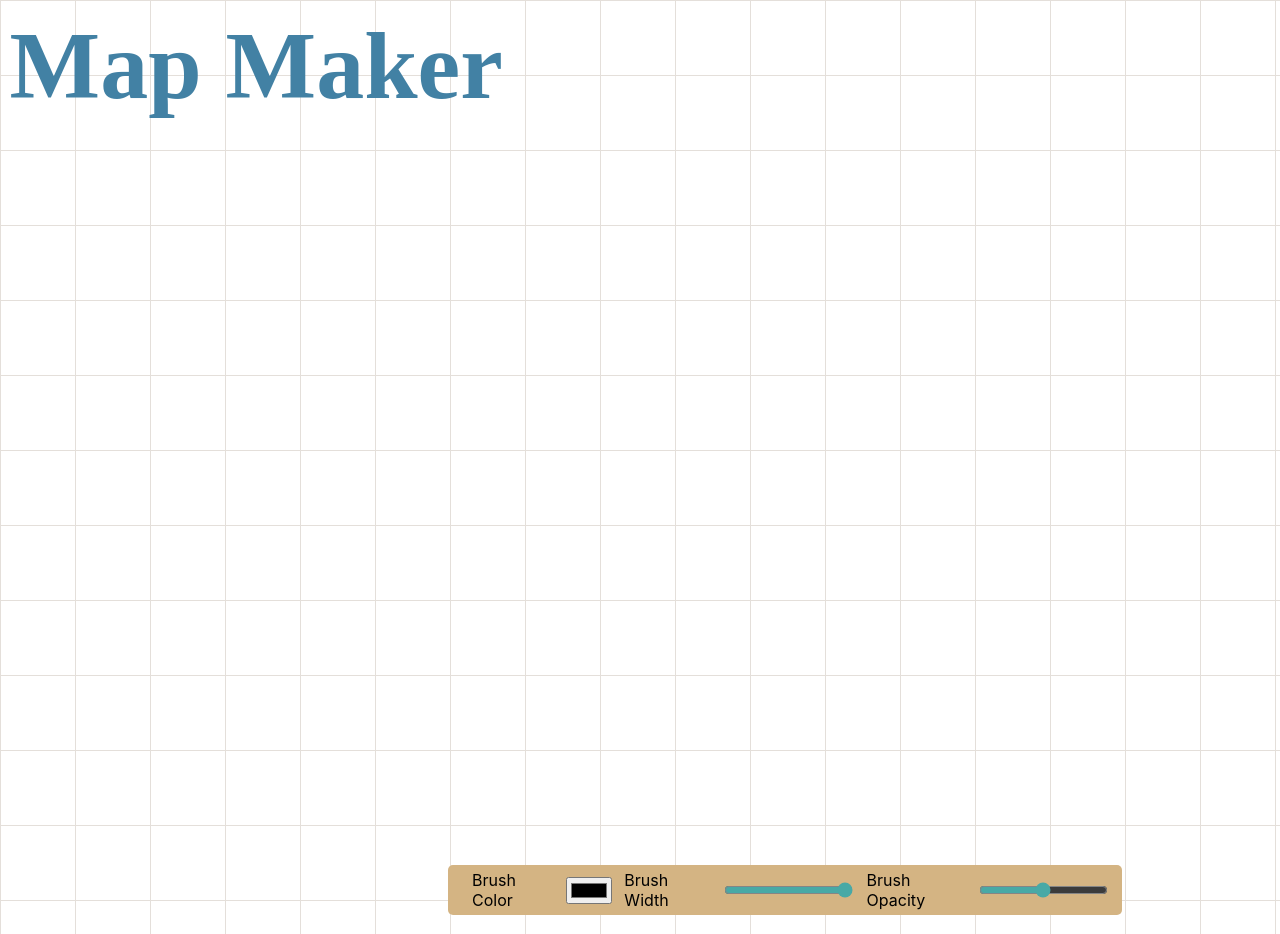
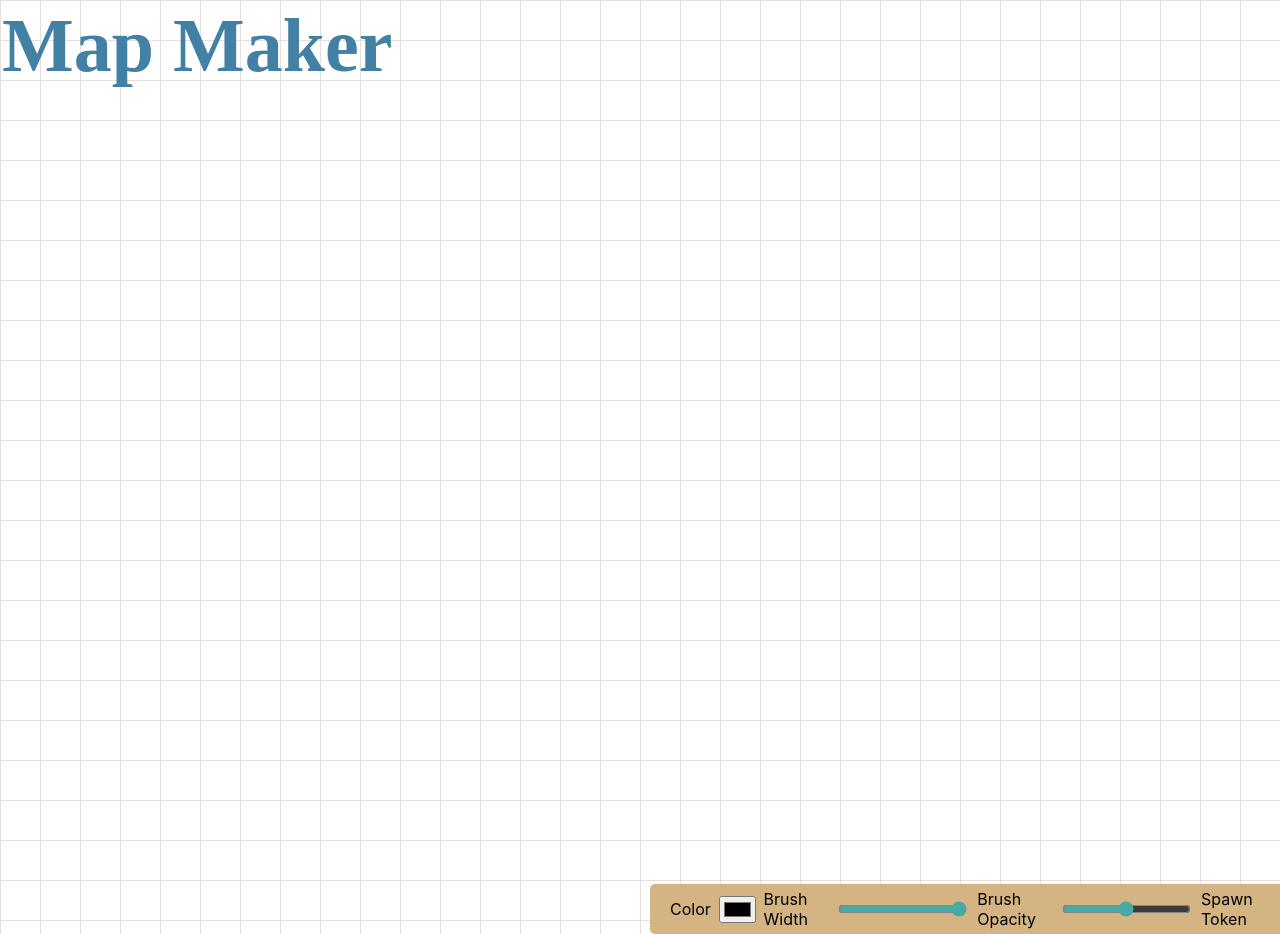
Before and after one commit to GeorgeKimKuen/CS446_MapMaker, a React (Create React App) app: page / in a window 1280 px wide. Shown: the top 934 px of the page. Built offline with nearby package versions, Linux system fonts and the light colour scheme.

Commit message:
Styling changes, added token button

```diff
--- a/src/App.css
+++ b/src/App.css
@@ -12,16 +12,16 @@ $font-color: #fff;
 #content{
     background-image: linear-gradient(to right, #E4DFDA 1px, transparent 1px), linear-gradient(to bottom, #E4DFDA 1px, transparent 1px);
     height: 100%;
-    background-size: 75px 75px;
+    background-size: 40px 40px;
 }
 
 h1 {
     font-family: 'Luminari', cursive;
-    font-size: 96px;
+    font-size: 76px;
     color: #4281A4;
     float: left;
-    margin-left: 0.1em;
-    margin-top: 0.1em;
+    margin-left: 2px;
+    margin-top: 2px;
     position: absolute;
 }
 
@@ -33,7 +33,7 @@ h1 {
 }
 
 .Menu {
-    width: 650px;
+    width: 700px;
     height: 50px;
     display: flex;
     padding-left: 12px;
@@ -45,13 +45,13 @@ h1 {
     margin: auto;
     margin-top: 10px;
     position: absolute;
-    left: 35%;
-    bottom: 2%;
+    left: 650px;
+    bottom: 0px;
 }
 
 label {
-    padding-left: 12px;
-    padding-right: 12px;
+    margin-left: 8px;
+    margin-right: 8px;
 }
 
 input {
--- a/src/components/Menu.jsx
+++ b/src/components/Menu.jsx
@@ -4,7 +4,7 @@ import "../App.css";
 const Menu = ({ setLineColor, setLineWidth, setLineOpacity }) => {
 	return (
 		<div className="Menu">
-		<label>Brush Color </label>
+		<label>Color </label>
 		<input
 			type="color"
 			onChange={(e) => {
@@ -29,8 +29,16 @@ const Menu = ({ setLineColor, setLineWidth, setLineOpacity }) => {
 			setLineOpacity(e.target.value / 100);
 			}}
 		/>
+		<label>Spawn Token </label>
+		<input
+			type="button"
+			value="New Token"
+			onChange={(e) => {
+			setLineWidth(e.target.value);
+			}}
+		/>
 		</div>
-	);
+		);
 };
 
 export default Menu;
```
